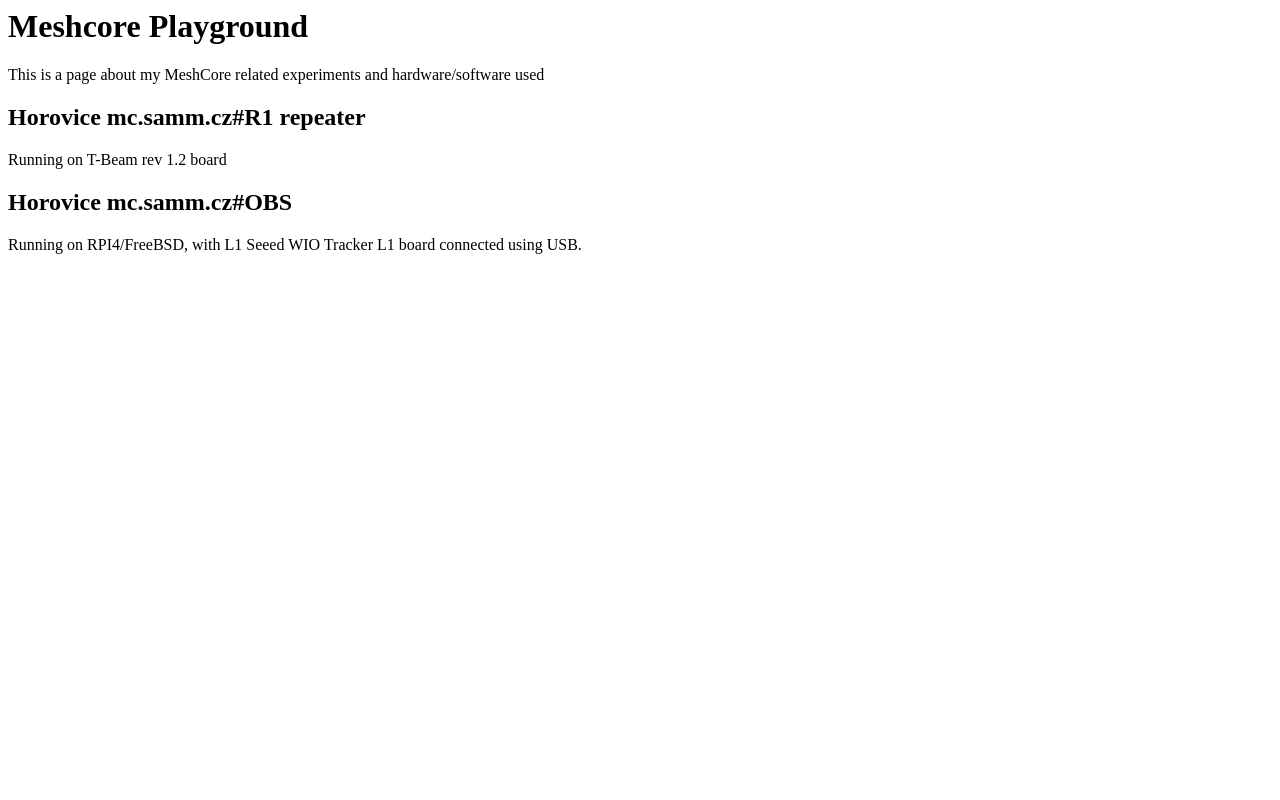
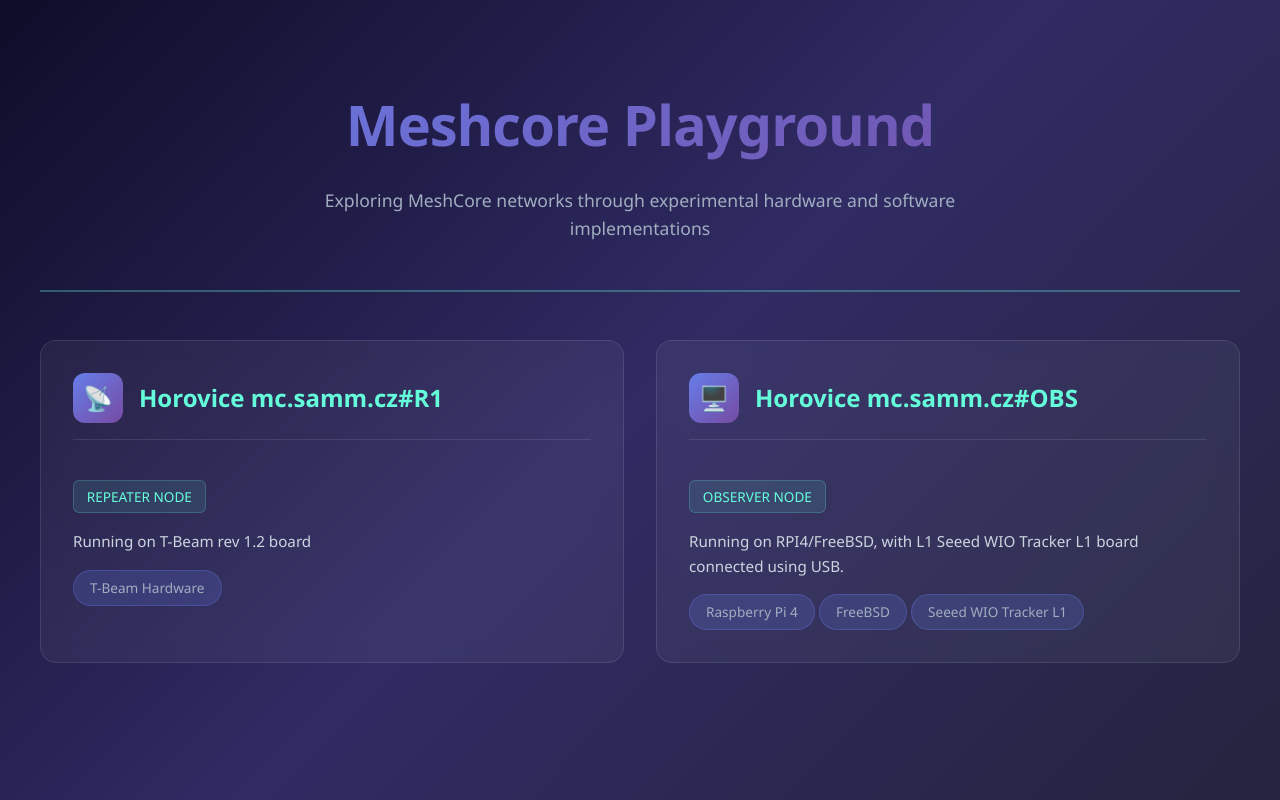
Before and after one commit to samm-git/mc.samm.cz, a plain HTML site: page index.html in a window 1280 px wide. Drawn offline with Linux system fonts and the light colour scheme.

Commit message:
Refactor index.html with new layout and styles
Updated the HTML structure and added styles for a more modern layout.

```diff
--- a/index.html
+++ b/index.html
@@ -1,11 +1,198 @@
-<html>
-  <title>samm.cz meshcore experiments</title>
-  <body>
-    <H1>Meshcore Playground</H1>
-    This is a page about my MeshCore related experiments and hardware/software used
-    <h2>Horovice mc.samm.cz#R1 repeater</h2>
-    Running on T-Beam rev 1.2 board
-    <h2>Horovice mc.samm.cz#OBS</h2>
-    Running on RPI4/FreeBSD, with L1 Seeed WIO Tracker L1 board connected using USB.
-  </body>
+<!DOCTYPE html>
+<html lang="en">
+<head>
+    <meta charset="UTF-8">
+    <meta name="viewport" content="width=device-width, initial-scale=1.0">
+    <title>Meshcore Playground</title>
+    <style>
+        * {
+            margin: 0;
+            padding: 0;
+            box-sizing: border-box;
+        }
+
+        body {
+            font-family: 'Segoe UI', Tahoma, Geneva, Verdana, sans-serif;
+            background: linear-gradient(135deg, #0f0c29 0%, #302b63 50%, #24243e 100%);
+            color: #e0e0e0;
+            min-height: 100vh;
+            padding: 2rem;
+            line-height: 1.6;
+        }
+
+        .container {
+            max-width: 1200px;
+            margin: 0 auto;
+        }
+
+        header {
+            text-align: center;
+            padding: 3rem 0;
+            margin-bottom: 3rem;
+            border-bottom: 2px solid rgba(100, 255, 218, 0.3);
+        }
+
+        h1 {
+            font-size: 3.5rem;
+            background: linear-gradient(135deg, #667eea 0%, #764ba2 100%);
+            -webkit-background-clip: text;
+            -webkit-text-fill-color: transparent;
+            background-clip: text;
+            margin-bottom: 1rem;
+            font-weight: 700;
+            letter-spacing: -1px;
+        }
+
+        .subtitle {
+            color: #a0aec0;
+            font-size: 1.1rem;
+            max-width: 700px;
+            margin: 0 auto;
+        }
+
+        .grid {
+            display: grid;
+            grid-template-columns: repeat(auto-fit, minmax(450px, 1fr));
+            gap: 2rem;
+            margin-top: 2rem;
+        }
+
+        .card {
+            background: rgba(255, 255, 255, 0.05);
+            backdrop-filter: blur(10px);
+            border-radius: 16px;
+            padding: 2rem;
+            border: 1px solid rgba(255, 255, 255, 0.1);
+            transition: all 0.3s ease;
+            position: relative;
+            overflow: hidden;
+        }
+
+        .card::before {
+            content: '';
+            position: absolute;
+            top: 0;
+            left: -100%;
+            width: 100%;
+            height: 100%;
+            background: linear-gradient(90deg, transparent, rgba(100, 255, 218, 0.1), transparent);
+            transition: left 0.5s ease;
+        }
+
+        .card:hover::before {
+            left: 100%;
+        }
+
+        .card:hover {
+            transform: translateY(-5px);
+            border-color: rgba(100, 255, 218, 0.3);
+            box-shadow: 0 10px 40px rgba(100, 255, 218, 0.2);
+        }
+
+        .card-header {
+            display: flex;
+            align-items: center;
+            margin-bottom: 1.5rem;
+            padding-bottom: 1rem;
+            border-bottom: 1px solid rgba(255, 255, 255, 0.1);
+        }
+
+        .icon {
+            width: 50px;
+            height: 50px;
+            background: linear-gradient(135deg, #667eea 0%, #764ba2 100%);
+            border-radius: 12px;
+            display: flex;
+            align-items: center;
+            justify-content: center;
+            margin-right: 1rem;
+            font-size: 1.5rem;
+        }
+
+        h2 {
+            color: #64ffda;
+            font-size: 1.5rem;
+            font-weight: 600;
+        }
+
+        .label {
+            display: inline-block;
+            background: rgba(100, 255, 218, 0.1);
+            color: #64ffda;
+            padding: 0.3rem 0.8rem;
+            border-radius: 6px;
+            font-size: 0.85rem;
+            font-weight: 500;
+            margin-top: 1rem;
+            border: 1px solid rgba(100, 255, 218, 0.2);
+        }
+
+        .info {
+            margin-top: 1rem;
+            color: #cbd5e0;
+            font-size: 0.95rem;
+        }
+
+        .tech-badge {
+            display: inline-block;
+            background: rgba(102, 126, 234, 0.2);
+            color: #a0aec0;
+            padding: 0.4rem 1rem;
+            border-radius: 20px;
+            font-size: 0.85rem;
+            margin-top: 1rem;
+            border: 1px solid rgba(102, 126, 234, 0.3);
+        }
+
+        @media (max-width: 768px) {
+            h1 {
+                font-size: 2.5rem;
+            }
+
+            .grid {
+                grid-template-columns: 1fr;
+            }
+
+            body {
+                padding: 1rem;
+            }
+        }
+    </style>
+</head>
+<body>
+    <div class="container">
+        <header>
+            <h1>Meshcore Playground</h1>
+            <p class="subtitle">Exploring MeshCore networks through experimental hardware and software implementations</p>
+        </header>
+
+        <div class="grid">
+            <div class="card">
+                <div class="card-header">
+                    <div class="icon">📡</div>
+                    <h2>Horovice mc.samm.cz#R1</h2>
+                </div>
+                <div class="label">REPEATER NODE</div>
+                <div class="info">
+                    Running on T-Beam rev 1.2 board
+                </div>
+                <div class="tech-badge">T-Beam Hardware</div>
+            </div>
+
+            <div class="card">
+                <div class="card-header">
+                    <div class="icon">🖥️</div>
+                    <h2>Horovice mc.samm.cz#OBS</h2>
+                </div>
+                <div class="label">OBSERVER NODE</div>
+                <div class="info">
+                    Running on RPI4/FreeBSD, with L1 Seeed WIO Tracker L1 board connected using USB.
+                </div>
+                <div class="tech-badge">Raspberry Pi 4</div>
+                <div class="tech-badge">FreeBSD</div>
+                <div class="tech-badge">Seeed WIO Tracker L1</div>
+            </div>
+        </div>
+    </div>
+</body>
 </html>
```
